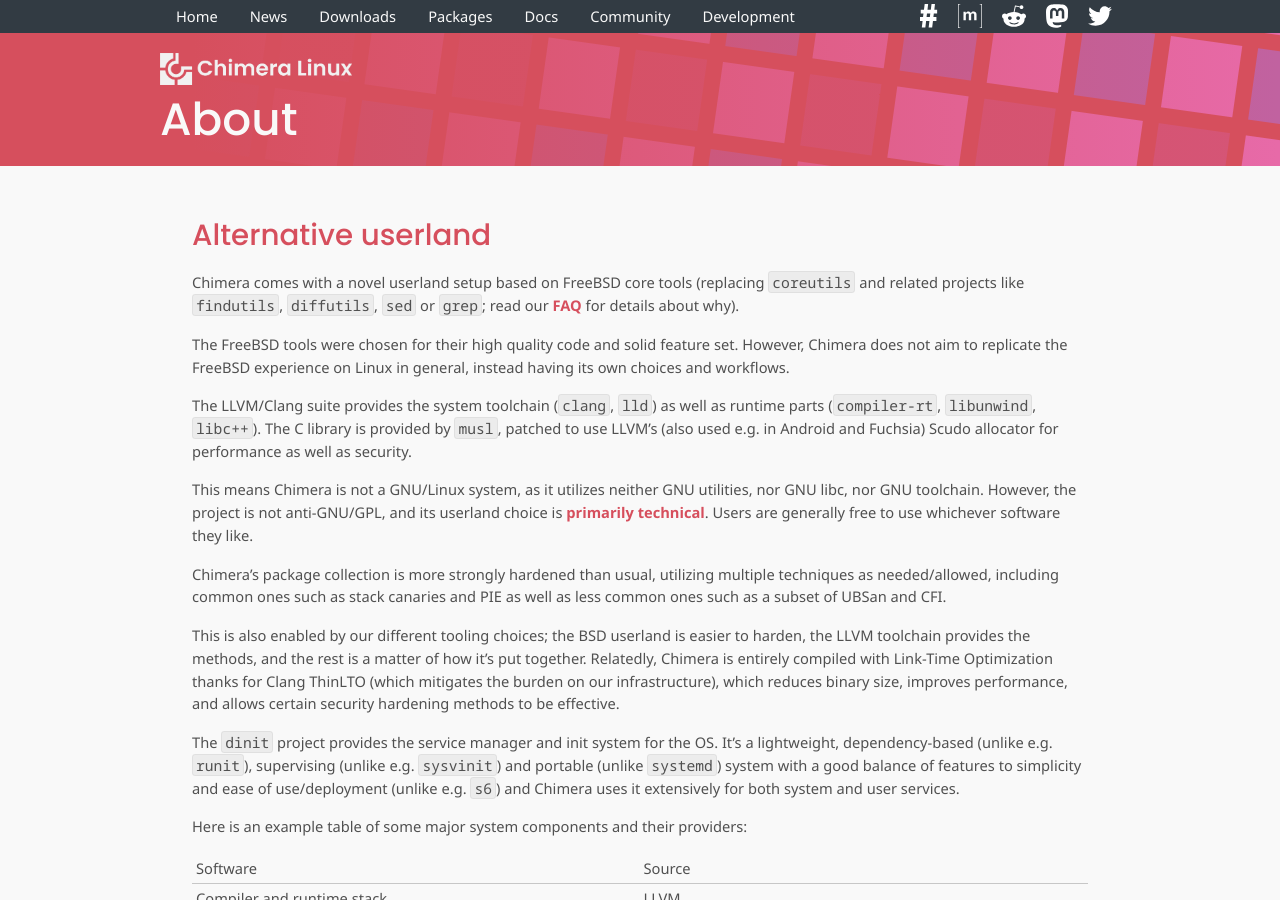
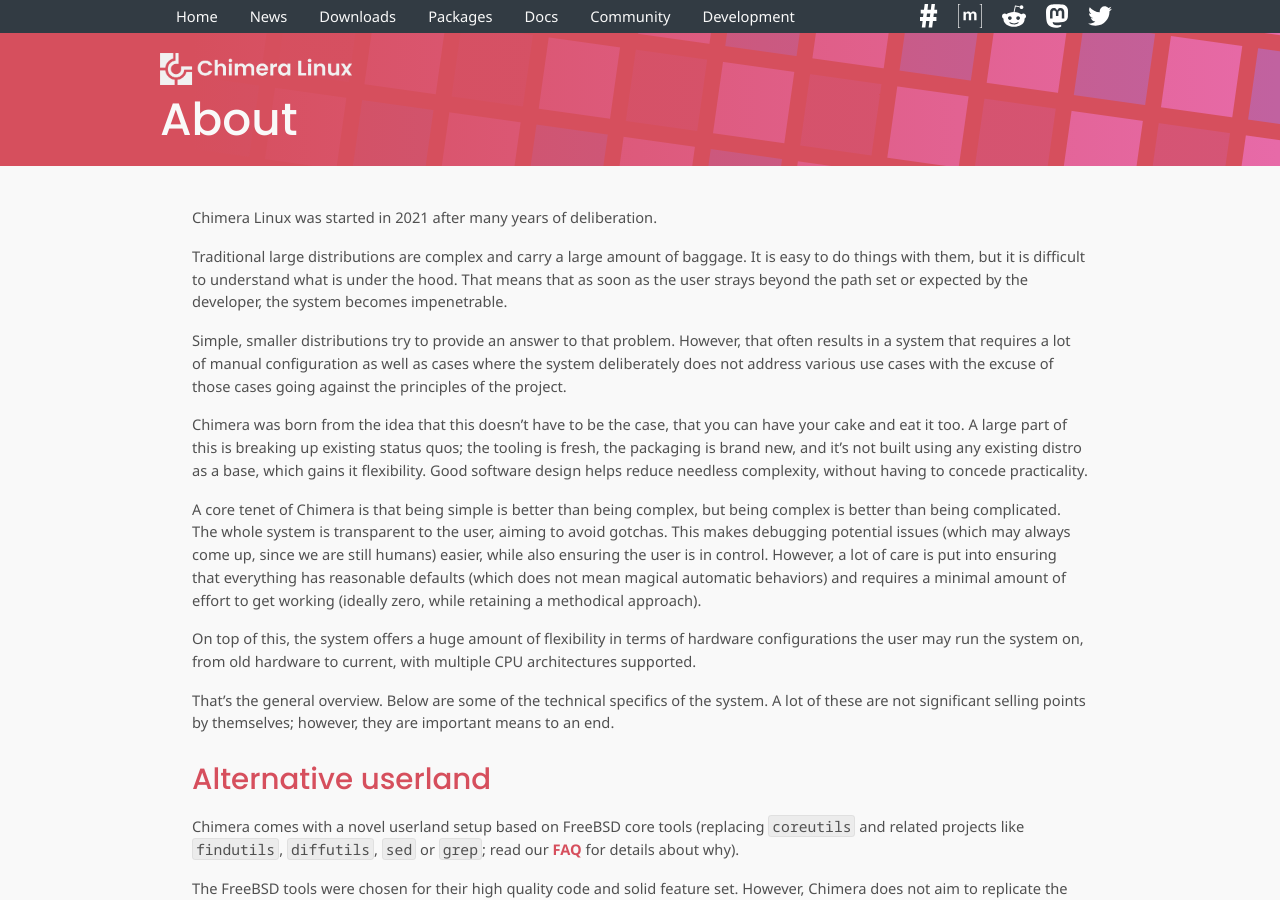
Before and after one commit to chimera-linux/chimera-linux.github.io, a Jekyll site: the page built from about/index.md, in a window 1280 px wide and 900 px high. Built offline with Jekyll 4.4.1, drawn with Linux system fonts in a browser that asks for light colours.

Commit message:
improve the about page by adding a summary of the motivations

```diff
--- a/about/index.md
+++ b/about/index.md
@@ -2,6 +2,42 @@
 layout: page
 title: About
 ---
+
+Chimera Linux was started in 2021 after many years of deliberation.
+
+Traditional large distributions are complex and carry a large amount of
+baggage. It is easy to do things with them, but it is difficult to understand
+what is under the hood. That means that as soon as the user strays beyond the
+path set or expected by the developer, the system becomes impenetrable.
+
+Simple, smaller distributions try to provide an answer to that problem. However,
+that often results in a system that requires a lot of manual configuration as
+well as cases where the system deliberately does not address various use cases
+with the excuse of those cases going against the principles of the project.
+
+Chimera was born from the idea that this doesn't have to be the case, that you
+can have your cake and eat it too. A large part of this is breaking up existing
+status quos; the tooling is fresh, the packaging is brand new, and it's not
+built using any existing distro as a base, which gains it flexibility. Good
+software design helps reduce needless complexity, without having to concede
+practicality.
+
+A core tenet of Chimera is that being simple is better than being complex,
+but being complex is better than being complicated. The whole system is
+transparent to the user, aiming to avoid gotchas. This makes debugging
+potential issues (which may always come up, since we are still humans)
+easier, while also ensuring the user is in control. However, a lot of care
+is put into ensuring that everything has reasonable defaults (which does
+not mean magical automatic behaviors) and requires a minimal amount of effort
+to get working (ideally zero, while retaining a methodical approach).
+
+On top of this, the system offers a huge amount of flexibility in terms of
+hardware configurations the user may run the system on, from old hardware
+to current, with multiple CPU architectures supported.
+
+That's the general overview. Below are some of the technical specifics of
+the system. A lot of these are not significant selling points by themselves;
+however, they are important means to an end.
 
 ## Alternative userland
 
```
Also changed, not shown: index.html (+10 -9 lines).
